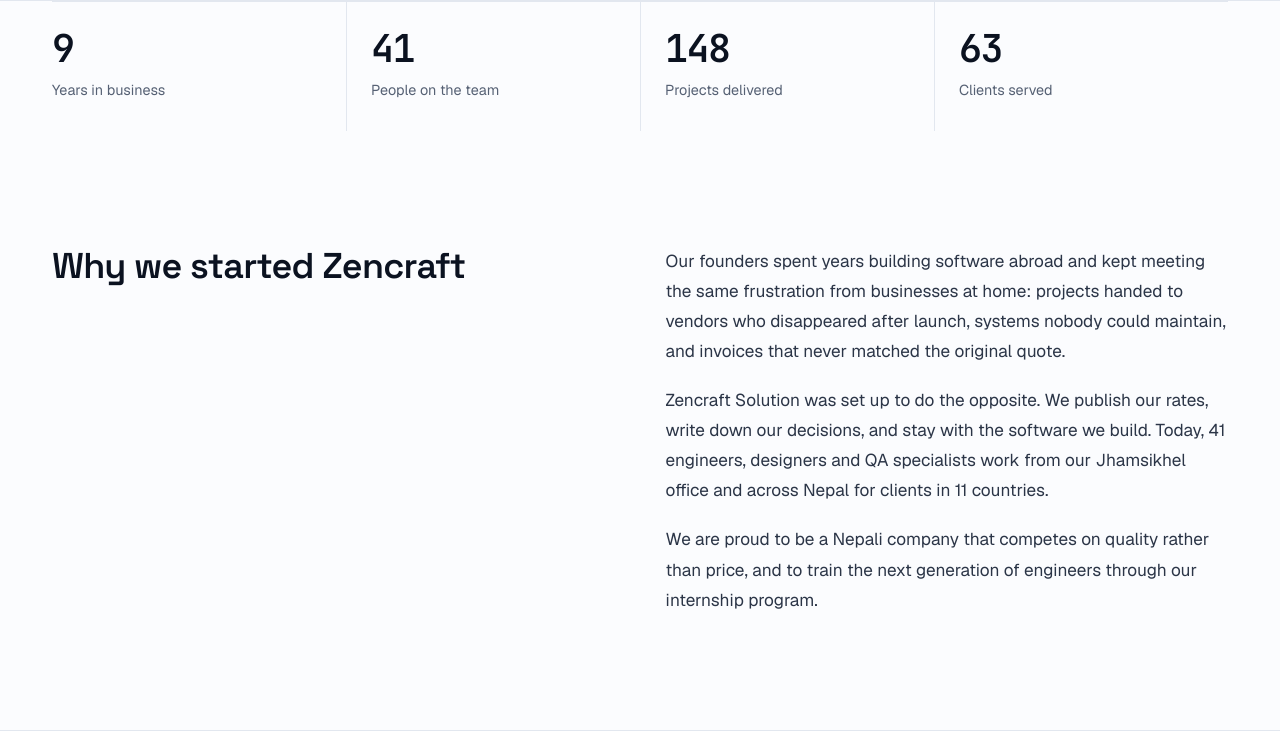
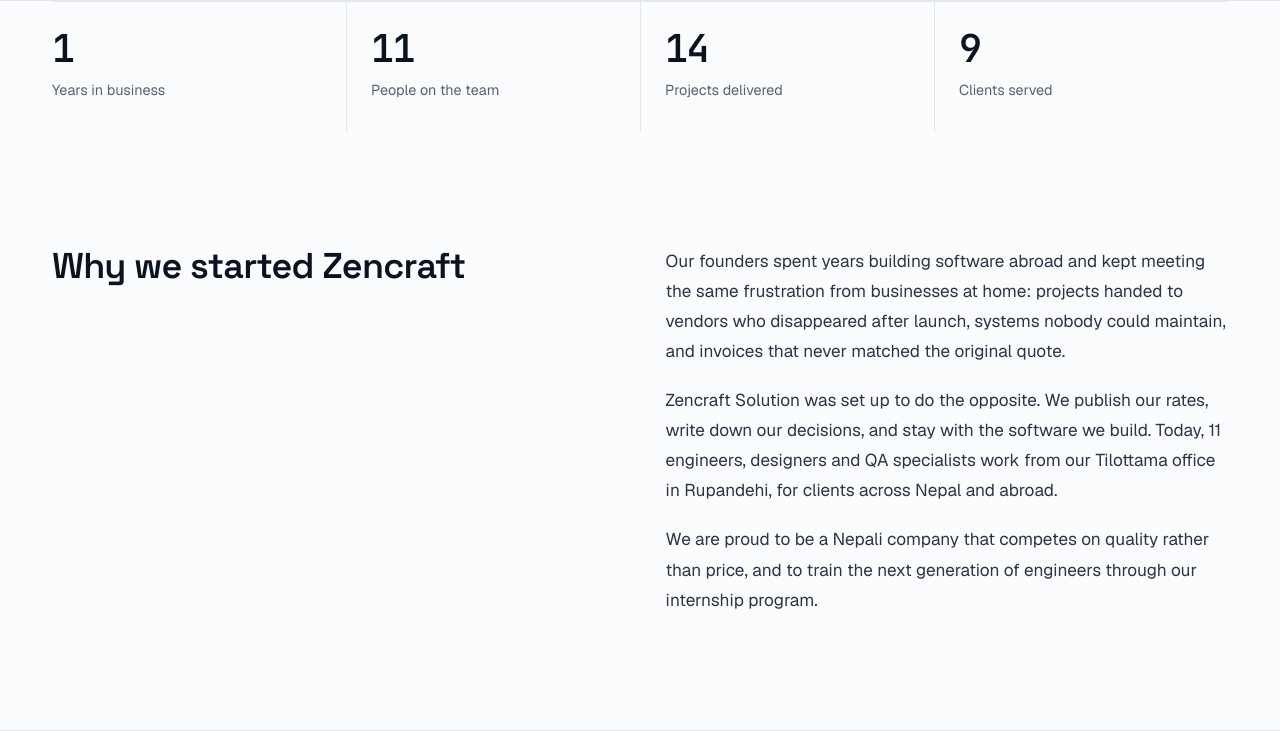
Before and after one commit to ZencraftSolution/zencraft_solution_2.0, a Django app: page /about/ in a window 1280 px wide. Shown: the part 622-1353 px from the top of the page. Run offline with Django 5.2, Linux system fonts and the light colour scheme; data comes from the database, SQL or seed files in the repository; data that the repository does not hold is empty.

Commit message:
Move the company to Rupandehi and scale seeded content to a 2026 start
- Replaces Lalitpur and Jhamsikhel across the home, about, contact, careers,
  terms, 404 and email templates, the job posting data, the job location
  choices and the office gallery caption.
- Figures now match a company founded in 2026: 1 year, 11 people, 14 projects,
  9 clients, 99.9% uptime. Case studies are dated 2026 with shorter runs and
  smaller teams, and claims that implied a longer history are reworded.
- A data migration applies the same figures to the deployed site, leaving any
  statistic that was already edited by hand untouched.

Co-Authored-By: Claude Opus 5 <noreply@anthropic.com>

```diff
--- a/apps/careers/models.py
+++ b/apps/careers/models.py
@@ -21,7 +21,7 @@ class Department(models.Model):
 class JobOpening(models.Model):
     TYPE_CHOICES = [("full-time", "Full-time"), ("part-time", "Part-time"), ("contract", "Contract"), ("internship", "Internship")]
     LEVEL_CHOICES = [("intern", "Intern"), ("junior", "Junior"), ("mid", "Mid-level"), ("senior", "Senior"), ("lead", "Lead")]
-    MODE_CHOICES = [("onsite", "On-site, Lalitpur"), ("hybrid", "Hybrid, Lalitpur"), ("remote", "Remote, Nepal")]
+    MODE_CHOICES = [("onsite", "On-site, Rupandehi"), ("hybrid", "Hybrid, Rupandehi"), ("remote", "Remote, Nepal")]
 
     title = models.CharField(max_length=120)
     slug = models.SlugField(unique=True)
--- a/apps/careers/views.py
+++ b/apps/careers/views.py
@@ -14,7 +14,7 @@ from .models import Department, JobApplication, JobOpening
 BENEFITS = [
     ("heartbeat", "Health cover for you and your family", "Group medical insurance from day one, including parents on request."),
     ("graduation-cap", "Yearly learning budget", "Rs. 60,000 a year for courses, certifications and conference tickets."),
-    ("house-line", "Hybrid by default", "Most teams work from the Jhamsikhel office three days a week."),
+    ("house-line", "Hybrid by default", "Most of the team works from the Tilottama office three days a week."),
     ("airplane-tilt", "Leave that is actually taken", "18 days of paid leave plus Dashain and Tihar festival leave."),
     ("chart-line-up", "Clear levels and reviews", "Published engineering levels and salary reviews every six months."),
     ("bowl-food", "Lunch on the house", "Daily team lunch in the office and snacks that are not an afterthought."),
--- a/apps/core/models.py
+++ b/apps/core/models.py
@@ -32,11 +32,11 @@ class SiteSettings(models.Model):
         default="We design, build and support custom platforms for teams in Nepal and abroad, from first workshop to long-term operations.",
     )
 
-    stat_projects = models.PositiveIntegerField(default=148)
-    stat_clients = models.PositiveIntegerField(default=63)
-    stat_engineers = models.PositiveIntegerField(default=41)
-    stat_uptime = models.DecimalField(max_digits=5, decimal_places=2, default=Decimal("99.95"))
-    stat_years = models.PositiveIntegerField(default=9)
+    stat_projects = models.PositiveIntegerField(default=14)
+    stat_clients = models.PositiveIntegerField(default=9)
+    stat_engineers = models.PositiveIntegerField(default=11)
+    stat_uptime = models.DecimalField(max_digits=5, decimal_places=2, default=Decimal("99.90"))
+    stat_years = models.PositiveIntegerField(default=1)
 
     updated_at = models.DateTimeField(auto_now=True)
 
--- a/templates/404.html
+++ b/templates/404.html
@@ -5,7 +5,7 @@
 <section class="error-page blueprint">
   <div class="container grid-2" style="align-items:center">
     <div class="terminal" data-reveal>
-      <div class="terminal__bar"><span></span><span></span><span></span><em>zencraft@lalitpur: ~</em></div>
+      <div class="terminal__bar"><span></span><span></span><span></span><em>zencraft@rupandehi: ~</em></div>
       <div class="terminal__body"><span class="terminal__prompt">$</span> curl -I {{ request.path|truncatechars:48 }}
 <span class="terminal__key">HTTP/1.1 404 Not Found</span>
 <span class="terminal__dim">x-served-by: zencraft-web</span>
--- a/templates/careers/job_detail.html
+++ b/templates/careers/job_detail.html
@@ -15,7 +15,7 @@
   "employmentType": "{% if job.employment_type == 'full-time' %}FULL_TIME{% elif job.employment_type == 'part-time' %}PART_TIME{% elif job.employment_type == 'contract' %}CONTRACTOR{% else %}INTERN{% endif %}",
   "hiringOrganization": {"@type": "Organization", "name": "{{ site.company_name|escapejs }}", "sameAs": "{{ SITE_URL }}"},
   {% if job.work_mode == "remote" %}"jobLocationType": "TELECOMMUTE", "applicantLocationRequirements": {"@type": "Country", "name": "Nepal"},{% endif %}
-  "jobLocation": {"@type": "Place", "address": {"@type": "PostalAddress", "streetAddress": "Jhamsikhel Road", "addressLocality": "Lalitpur", "postalCode": "44600", "addressCountry": "NP"}}{% if job.show_salary and job.salary_min_npr %},
+  "jobLocation": {"@type": "Place", "address": {"@type": "PostalAddress", "streetAddress": "Tilottama Municipality-3", "addressLocality": "Rupandehi", "addressCountry": "NP"}}{% if job.show_salary and job.salary_min_npr %},
   "baseSalary": {"@type": "MonetaryAmount", "currency": "NPR", "value": {"@type": "QuantitativeValue", "minValue": {{ job.salary_min_npr|floatformat:0 }}, "maxValue": {{ job.salary_max_npr|floatformat:0 }}, "unitText": "MONTH"}}{% endif %}
 }</script>
 {% endblock %}
--- a/templates/careers/landing.html
+++ b/templates/careers/landing.html
@@ -1,6 +1,6 @@
 {% extends "base.html" %}
-{% block title %}Careers at {{ site.company_name }} | Software jobs in Lalitpur, Nepal{% endblock %}
-{% block meta_description %}Join Zencraft Solution. Open roles for developers, QA engineers, designers, DevOps and support in Lalitpur and remote across Nepal.{% endblock %}
+{% block title %}Careers at {{ site.company_name }} | Software jobs in Rupandehi, Nepal{% endblock %}
+{% block meta_description %}Join Zencraft Solution. Open roles for developers, QA engineers, designers, DevOps and support in Tilottama, Rupandehi and remote across Nepal.{% endblock %}
 {% block cta_band %}{% endblock %}
 
 {% block content %}
--- a/templates/commerce/order_done.html
+++ b/templates/commerce/order_done.html
@@ -14,7 +14,7 @@
       <div class="notice"><i class="ph ph-clock"></i><span>Order placed. We will confirm once your payment arrives.</span></div>
       <h1 class="h2 mt-3" data-split>Almost done. Please complete your {% if order.payment_method == "invoice" %}invoice payment{% else %}bank transfer{% endif %}.</h1>
       <ul class="fact-list mt-3">
-        <li><span>Bank</span><strong>Nabil Bank Ltd, Jhamsikhel branch</strong></li>
+        <li><span>Bank</span><strong>Nabil Bank Ltd, Butwal branch</strong></li>
         <li><span>Account name</span><strong>Zencraft Solution Pvt. Ltd.</strong></li>
         <li><span>NPR account</span><strong class="mono">0441 0170 5021 88</strong></li>
         <li><span>SWIFT (USD)</span><strong class="mono">NARBNPKA</strong></li>
--- a/templates/commerce/pricing.html
+++ b/templates/commerce/pricing.html
@@ -67,7 +67,7 @@
   <div class="container">
     <div class="section-head" data-reveal>
       <h2 class="h2" id="ranges-title">Indicative fixed-price ranges</h2>
-      <p class="lead">Based on projects we delivered over the last three years. Your price depends on scope, integrations and timeline, and is confirmed after a discovery workshop.</p>
+      <p class="lead">Based on the projects we have delivered so far. Your price depends on scope, integrations and timeline, and is confirmed after a discovery workshop.</p>
     </div>
     <div class="table-wrap" data-reveal>
       <table class="table">
--- a/templates/core/about.html
+++ b/templates/core/about.html
@@ -1,6 +1,6 @@
 {% extends "base.html" %}
 {% block title %}About {{ site.company_name }}{% endblock %}
-{% block meta_description %}Zencraft Solution is a software engineering company in Lalitpur, Nepal, founded in 2017. Meet the team and learn how we work.{% endblock %}
+{% block meta_description %}Zencraft Solution is a software engineering company in Tilottama, Rupandehi, founded in 2026. Meet the team and learn how we work.{% endblock %}
 
 {% block content %}
 <section class="page-hero blueprint">
@@ -8,10 +8,10 @@
     <div class="page-hero__copy">
       <ol class="crumbs" aria-label="Breadcrumb"><li><a href="{% url 'core:home' %}">Home</a></li><li>About</li></ol>
       <h1 class="h1" data-split>An engineering company built on long-term relationships</h1>
-      <p class="lead" data-hero-item>Founded in Lalitpur in 2017. Most of our clients from the first three years still work with us today.</p>
+      <p class="lead" data-hero-item>Founded in Rupandehi in 2026. A young team, built around people who have shipped software for years.</p>
     </div>
     <div class="page-hero__media" data-hero-visual>
-      <img src="https://images.unsplash.com/photo-1497366216548-37526070297c?auto=format&fit=crop&w=1200&h=900&q=80" alt="The Zencraft Solution office in Jhamsikhel" width="1200" height="900" data-seed="about-office">
+      <img src="https://images.unsplash.com/photo-1497366216548-37526070297c?auto=format&fit=crop&w=1200&h=900&q=80" alt="The Zencraft Solution office in Tilottama, Rupandehi" width="1200" height="900" data-seed="about-office">
     </div>
   </div>
 </section>
@@ -30,7 +30,7 @@
     <h2 class="h2" data-reveal>Why we started Zencraft</h2>
     <div class="prose" data-reveal>
       <p>Our founders spent years building software abroad and kept meeting the same frustration from businesses at home: projects handed to vendors who disappeared after launch, systems nobody could maintain, and invoices that never matched the original quote.</p>
-      <p>Zencraft Solution was set up to do the opposite. We publish our rates, write down our decisions, and stay with the software we build. Today, {{ site.stat_engineers }} engineers, designers and QA specialists work from our Jhamsikhel office and across Nepal for clients in 11 countries.</p>
+      <p>Zencraft Solution was set up to do the opposite. We publish our rates, write down our decisions, and stay with the software we build. Today, {{ site.stat_engineers }} engineers, designers and QA specialists work from our Tilottama office in Rupandehi, for clients across Nepal and abroad.</p>
       <p>We are proud to be a Nepali company that competes on quality rather than price, and to train the next generation of engineers through our internship program.</p>
     </div>
   </div>
--- a/templates/core/contact.html
+++ b/templates/core/contact.html
@@ -1,6 +1,6 @@
 {% extends "base.html" %}
 {% block title %}Contact {{ site.company_name }}{% endblock %}
-{% block meta_description %}Contact Zencraft Solution in Lalitpur, Nepal. Email, phone, office address and a contact form. We reply within one working day.{% endblock %}
+{% block meta_description %}Contact Zencraft Solution in Tilottama, Rupandehi. Email, phone, office address and a contact form. We reply within one working day.{% endblock %}
 {% block cta_band %}{% endblock %}
 
 {% block content %}
--- a/templates/core/legal_terms.html
+++ b/templates/core/legal_terms.html
@@ -17,5 +17,5 @@
 <h2>Liability</h2>
 <p>Our total liability for any online purchase is limited to the amount you paid for that service. Nothing in these terms limits liability that cannot be limited under the laws of Nepal.</p>
 <h2>Governing law</h2>
-<p>These terms are governed by the laws of Nepal, and disputes are subject to the courts of Lalitpur.</p>
+<p>These terms are governed by the laws of Nepal, and disputes are subject to the courts of Rupandehi.</p>
 {% endblock %}
--- a/templates/emails/contact_ack.txt
+++ b/templates/emails/contact_ack.txt
@@ -5,4 +5,4 @@ Thanks for contacting Zencraft Solution. We received your message about "{{ subm
 If it is urgent, call us on {{ site.phone|default:"+977 1-4547821" }}.
 
 Zencraft Solution
-Jhamsikhel Road, Lalitpur, Nepal
+Tilottama Municipality-3, Rupandehi, Nepal
```
Also changed, not shown: apps/core/seed_content.py (+13 -13 lines), templates/core/home.html (+4 -4 lines), apps/careers/migrations/0004_alter_jobopening_work_mode.py (added), apps/core/migrations/0006_alter_sitesettings_stat_clients_and_more.py (added), apps/core/migrations/0007_startup_scale_content.py (added).
